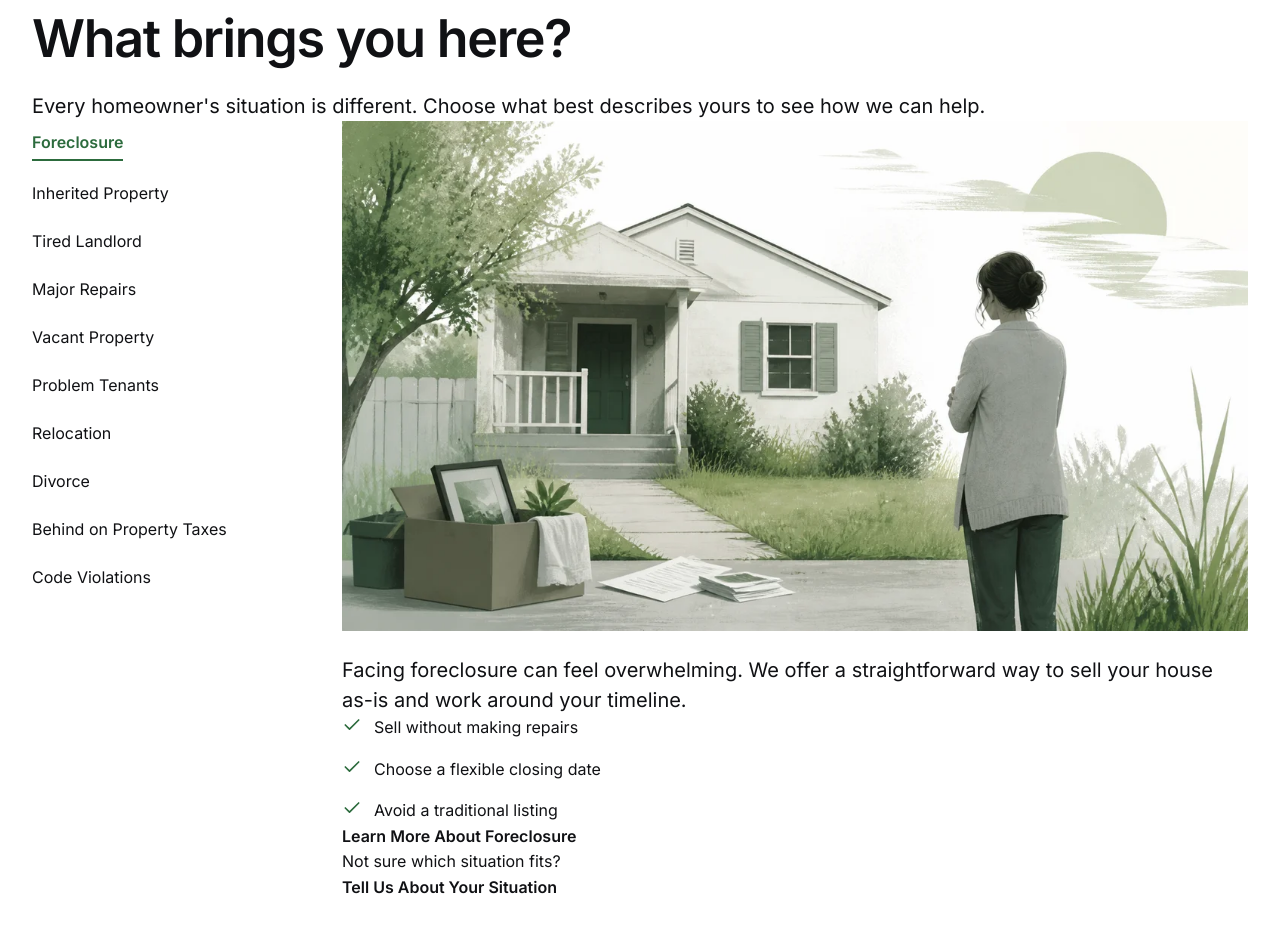
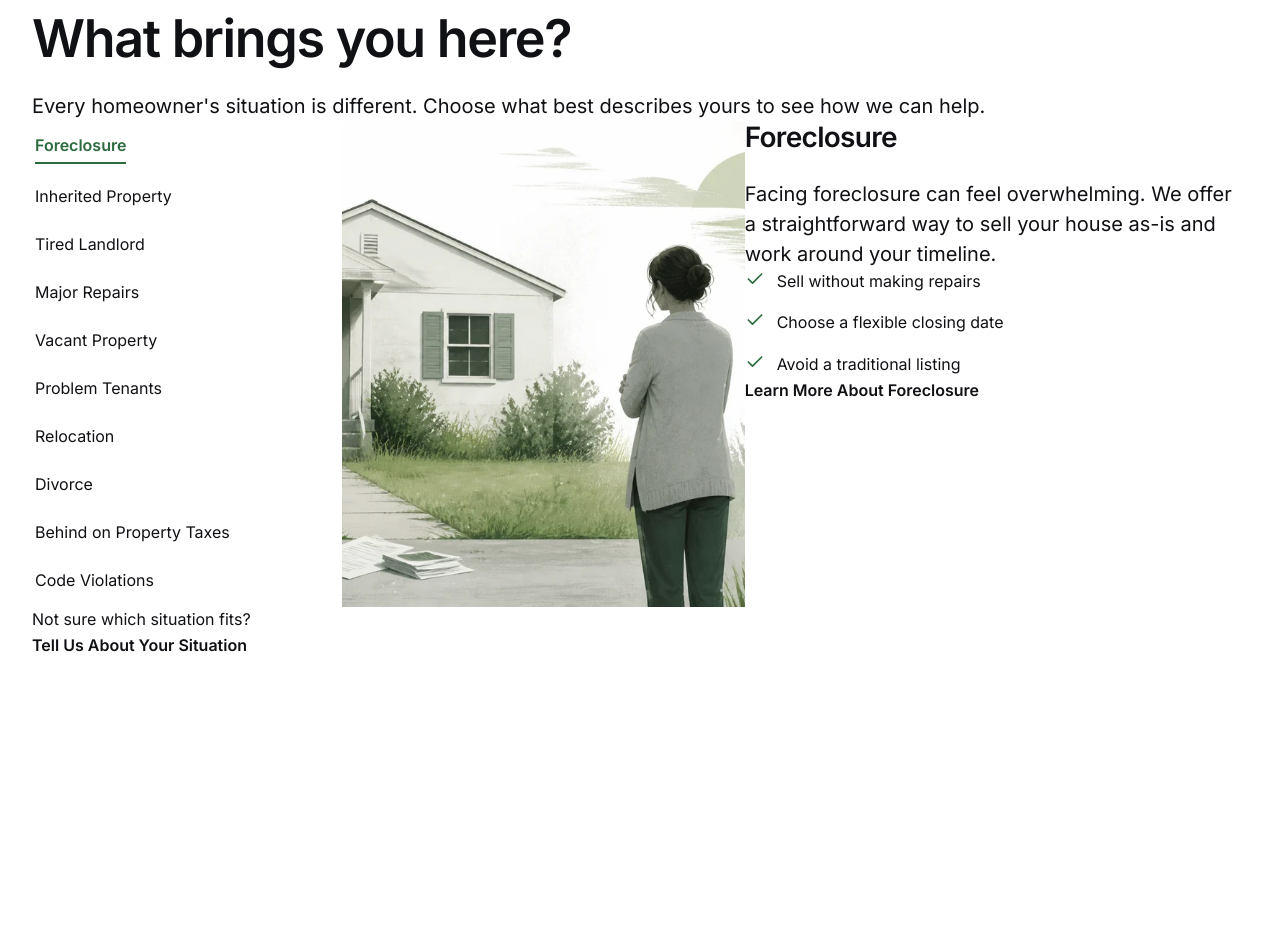
Before and after one commit to YHICAdmin/your-house-in-cash, a Next.js app: page / in a window 1280 px wide. Shown: the part 880-1813 px from the top of the page. After the commit the page ends 1633 px from the top, so only its background shows below. Built offline with nearby package versions, Linux system fonts and the light colour scheme.

Commit message:
feat: refine responsive situations composition

```diff
--- a/project-documentation/website-specification/area-page.md
+++ b/project-documentation/website-specification/area-page.md
@@ -344,6 +344,7 @@ On Desktop, the main content area:
 
 * Spans the complete Desktop Grid from Column `1` through Column `12`.
 * Uses the second System Line from the left to separate the two areas between Grid Columns `3` and `4`.
+* Places the Situation Selector and Selected Situation Content in one content-driven row whose two areas share the same top and bottom edges.
 
 ## Section Label
 
@@ -421,6 +422,7 @@ On Desktop, the main content area:
 
 ### Visual Design
 
+* Across all Breakpoints, the Situation Selector remains visually open and transparent, without a surrounding Card, background, Border, Radius, or Shadow.
 * Each option uses the global `Body` typography and `Text Primary` color.
 * The default state does not use a background, Border, Divider, Radius, or Shadow.
 * Across all Breakpoints, the selected option uses Brand Green Dark text at `600` font weight.
@@ -462,28 +464,50 @@ On Desktop, the main content area:
 
 * On Tablet and Mobile, uses the available content width.
 * On Desktop, displays all situation options simultaneously in a vertical Selector.
-* On Tablet, displays all situation options simultaneously in a two-column arrangement.
-* On Mobile, displays the situation options in one horizontally scrollable strip.
-* When additional Mobile options extend beyond the visible area, part of the next option remains visible to indicate horizontal continuation.
-* The Mobile selector does not advance automatically.
-* On Desktop, each option fills the available Situation Selector width, with an `8px` (`XS`) vertical gap between options.
-* On Tablet, each option fills its allocated column, with a `16px` (`S`) row and column gap.
-* On Mobile, each option uses its content-based width, with an `8px` (`XS`) gap between options in the horizontal strip.
+* On Tablet and Mobile, displays the situation options in one manually scrollable horizontal strip above the Selected Situation Content.
+* When additional options extend beyond the visible Tablet or Mobile area, part of the next option remains visible to indicate horizontal continuation.
+* The Tablet and Mobile strip does not advance automatically.
+* On Desktop, each option uses its content-based width, with an `8px` (`XS`) vertical gap between options.
+* On Tablet and Mobile, each option uses its content-based width, with an `8px` (`XS`) gap between options in the horizontal strip.
 
 ## Selected Situation Content
+
+### Component and Semantics
 
 * Forms an identifiable content region associated with the currently selected Situation option.
 * Its accessible name is derived from the selected option and updates when the selection changes.
 * Displays content corresponding to the selected Situation Selector option.
 
+### Visual Design
+
+* Uses Background Soft with the global Medium Radius and no Border or Shadow.
+
 ### Dimensions and Alignment
 
 * On Desktop, occupies Grid Columns `4–12`.
+* On Desktop and Tablet, the Situation Image occupies the left `4/9` of the panel and the remaining content occupies the right `5/9`.
+* The content area uses `32px` (`L`) internal padding on Desktop and Tablet and `24px` (`M`) on Mobile.
 
 ### Responsive Behavior
 
 * On Tablet and Mobile, uses the available content width.
+* On Desktop and Tablet, presents the Situation Image on the left and the selected situation heading, Situation Explanation, Situation Benefits, and Situation CTA vertically on the right in that order.
+* On Mobile, presents the Situation Image first, followed by the selected situation heading, Situation Explanation, Situation Benefits, and Situation CTA in one vertical composition.
 * On Mobile, remains a stationary content area and does not participate in the Selector's horizontal scrolling.
+
+### Selected Situation Heading
+
+#### Content
+
+* Displays the currently selected situation name.
+
+#### Component and Semantics
+
+* Serves as the Selected Situation Content's semantic `H3`.
+
+#### Spacing After
+
+* `24px` (`M`) across all Breakpoints.
 
 ### Situation Image
 
@@ -506,17 +530,14 @@ On Desktop, the main content area:
 
 * Each temporary asset is `1200 × 675px` with a `16:9` Aspect Ratio.
 
-#### Spacing After
-
-* `24px` (`M`) across all Breakpoints.
-
 #### Accessibility
 
 * All Situation Images are decorative and use empty alternative text: `alt=""`.
 
 #### Responsive Behavior
 
-* The image scales fluidly within its allocated width while preserving its Aspect Ratio across all Breakpoints.
+* On Desktop and Tablet, fills the complete height of the panel's left area and crops as needed without stretching or distortion; the primary subject remains visible wherever possible.
+* On Mobile, spans the panel width and preserves its `16:9` Aspect Ratio without distortion.
 
 ### Situation Explanation
 
@@ -657,7 +678,8 @@ On Desktop, the main content area:
 
 ### Dimensions and Alignment
 
-* On Desktop, occupies Grid Columns `4–12`.
+* At every Breakpoint, occupies a separate row using the complete available content width.
+* On Desktop, occupies Grid Columns `1–12`.
 * The supporting text appears above the Text Link.
 * Both elements are left-aligned.
 * An `8px` (`XS`) vertical gap separates them.
@@ -672,7 +694,6 @@ On Desktop, the main content area:
 
 ### Responsive Behavior
 
-* On Tablet and Mobile, uses the available content width.
 * The internal arrangement remains unchanged across all Breakpoints.
 
 # Reviews
--- a/src/components/area/area-situations.module.css
+++ b/src/components/area/area-situations.module.css
@@ -87,15 +87,26 @@
 .selectedContent {
   min-width: 0;
   grid-column: 1 / -1;
+  border-radius: var(--radius-medium);
+  background: var(--color-background-soft);
 }
 
 .situationImage {
+  display: block;
   width: 100%;
   height: auto;
-  margin-bottom: var(--spacing-m);
-  border-radius: var(--radius-medium);
   aspect-ratio: 16 / 9;
   object-fit: cover;
+  object-position: center;
+  border-radius: var(--radius-medium) var(--radius-medium) 0 0;
+}
+
+.situationDetails {
+  padding: var(--spacing-m);
+}
+
+.situationHeading {
+  margin: 0 0 var(--spacing-m);
 }
 
 .explanation {
@@ -156,16 +167,22 @@
   }
 
   .selector {
-    display: grid;
-    grid-template-columns: repeat(2, minmax(0, 1fr));
-    gap: var(--spacing-s);
-    margin: 0 0 var(--spacing-xl);
-    padding: 0;
-    overflow: visible;
+    margin-bottom: calc(var(--spacing-xl) - 3px);
   }
 
-  .option {
-    width: 100%;
+  .selectedContent {
+    display: grid;
+    grid-template-columns: minmax(0, 4fr) minmax(0, 5fr);
+  }
+
+  .situationImage {
+    height: 100%;
+    aspect-ratio: auto;
+    border-radius: var(--radius-medium) 0 0 var(--radius-medium);
+  }
+
+  .situationDetails {
+    padding: var(--spacing-l);
   }
 }
 
@@ -176,10 +193,14 @@
     flex-direction: column;
     gap: var(--spacing-xs);
     margin: 0;
+    overflow: visible;
   }
 
-  .selectedContent,
-  .contactOption {
+  .selectedContent {
     grid-column: 4 / -1;
   }
+
+  .contactOption {
+    grid-column: 1 / -1;
+  }
 }
--- a/src/components/area/situation-explorer.tsx
+++ b/src/components/area/situation-explorer.tsx
@@ -10,6 +10,7 @@ type Situation = {
   benefits: readonly [string, string, string];
   explanation: string;
   image: string;
+  imagePosition: string;
   label: string;
   slug: string;
 };
@@ -19,6 +20,7 @@ const situations = [
     label: "Foreclosure",
     slug: "foreclosure",
     image: "/images/situations/foreclosure.webp",
+    imagePosition: "65% center",
     explanation:
       "Facing foreclosure can feel overwhelming. We offer a straightforward way to sell your house as-is and work around your timeline.",
     benefits: [
@@ -31,6 +33,7 @@ const situations = [
     label: "Inherited Property",
     slug: "inherited-property",
     image: "/images/situations/inherited-property.webp",
+    imagePosition: "60% center",
     explanation:
       "An inherited property can bring repairs, belongings, and decisions you did not plan for. We make it easier to sell as-is without preparing the house for the traditional market.",
     benefits: [
@@ -43,6 +46,7 @@ const situations = [
     label: "Tired Landlord",
     slug: "tired-landlord",
     image: "/images/situations/tired-landlord.webp",
+    imagePosition: "40% center",
     explanation:
       "Managing tenants, maintenance, and ongoing expenses can become exhausting. We buy rental properties as-is so you can move on without another traditional listing.",
     benefits: [
@@ -55,6 +59,7 @@ const situations = [
     label: "Major Repairs",
     slug: "major-repairs",
     image: "/images/situations/major-repairs.webp",
+    imagePosition: "60% center",
     explanation:
       "A house that needs major repairs can be difficult to sell traditionally. We buy properties as-is, so you can sell without completing the repairs first.",
     benefits: [
@@ -67,6 +72,7 @@ const situations = [
     label: "Vacant Property",
     slug: "vacant-property",
     image: "/images/situations/vacant-property.webp",
+    imagePosition: "center",
     explanation:
       "A vacant house can create ongoing costs, maintenance, and security concerns. We provide a straightforward way to sell it as-is.",
     benefits: [
@@ -79,6 +85,7 @@ const situations = [
     label: "Problem Tenants",
     slug: "problem-tenants",
     image: "/images/situations/problem-tenants.webp",
+    imagePosition: "45% center",
     explanation:
       "Selling a property with tenant issues can feel complicated. We can evaluate the property as-is and discuss a sale that fits its current occupancy situation.",
     benefits: [
@@ -91,6 +98,7 @@ const situations = [
     label: "Relocation",
     slug: "relocation",
     image: "/images/situations/relocation.webp",
+    imagePosition: "65% center",
     explanation:
       "When you need to relocate, timing matters. We offer a flexible, straightforward sale without requiring you to prepare the house for the market.",
     benefits: [
@@ -103,6 +111,7 @@ const situations = [
     label: "Divorce",
     slug: "divorce",
     image: "/images/situations/divorce.webp",
+    imagePosition: "center",
     explanation:
       "Selling a house during a divorce can add stress to an already difficult transition. We provide a simple and discreet way to sell the property as-is.",
     benefits: [
@@ -115,6 +124,7 @@ const situations = [
     label: "Behind on Property Taxes",
     slug: "behind-on-property-taxes",
     image: "/images/situations/behind-on-property-taxes.webp",
+    imagePosition: "60% center",
     explanation:
       "Falling behind on property taxes can create increasing pressure. We offer a straightforward as-is sale so you can explore your next step.",
     benefits: [
@@ -127,6 +137,7 @@ const situations = [
     label: "Code Violations",
     slug: "code-violations",
     image: "/images/situations/code-violations.webp",
+    imagePosition: "center",
     explanation:
       "Code violations can make repairs and a traditional listing more difficult. We buy houses as-is, including properties with unresolved violations.",
     benefits: [
@@ -191,10 +202,15 @@ export function SituationExplorer({
           className={styles.situationImage}
           src={selected.image}
           alt=""
+          style={{ objectPosition: selected.imagePosition }}
           width={1200}
           height={675}
           sizes="(min-width: 1200px) 70vw, calc(100vw - 64px)"
         />
+        <div className={styles.situationDetails}>
+          <h3 className={`${styles.situationHeading} text-heading-3`}>
+            {selected.label}
+          </h3>
           <p className={`${styles.explanation} text-body-large`}>
             {selected.explanation}
           </p>
@@ -209,6 +225,7 @@ export function SituationExplorer({
           <TextLink href={`/situations/${selected.slug}`}>
             Learn More About {selected.label}
           </TextLink>
+        </div>
       </div>
 
       <div className={styles.contactOption}>
```
Lines whose indentation alone changed are shown as unchanged.
